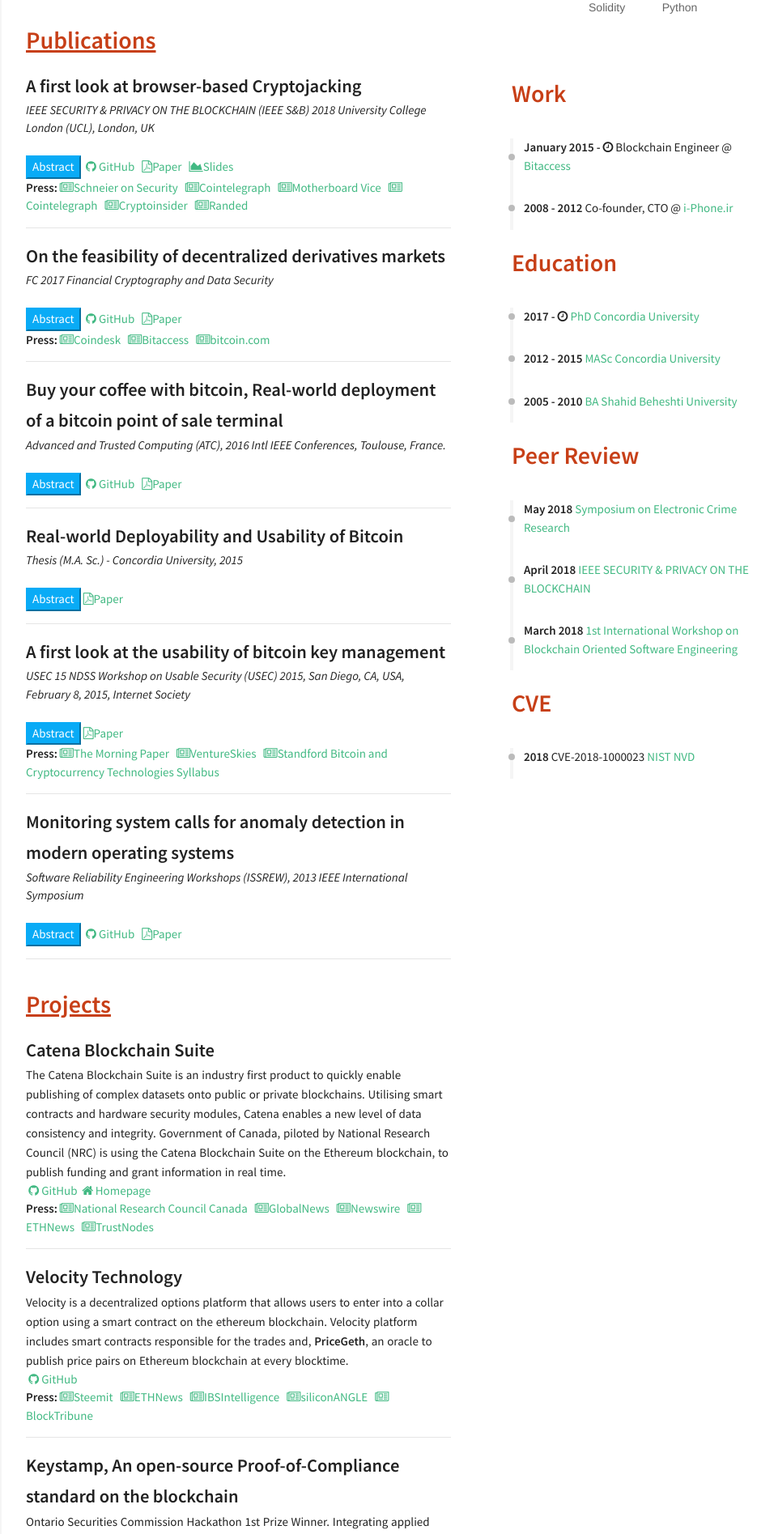
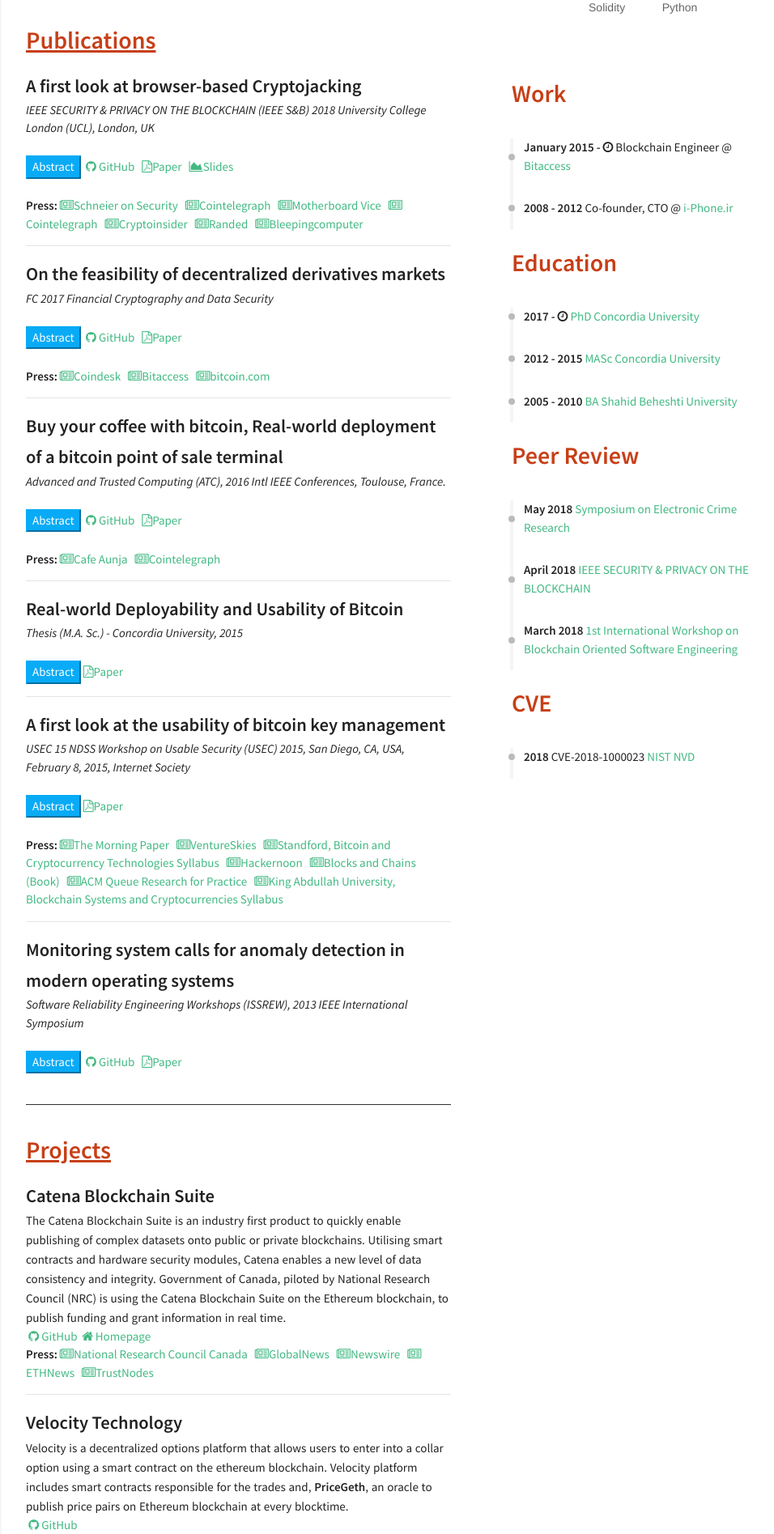
Before and after one commit to shayanb/shayan.es, a Jekyll site: the page built from index.html, in a window 1280 px wide. Shown: the part 353-2248 px from the top of the page at 81% size, without its empty margins (318-1274 px from the left). Built offline with Jekyll 4.4.1, drawn with Linux system fonts in a browser that asks for light colours; nearby versions of some CDN libraries; some of the changed text lies outside the part shown.

Commit message:
Update publications, minor <hr> layout changes

```diff
--- a/_data/index/publications.yml
+++ b/_data/index/publications.yml
@@ -19,6 +19,9 @@
         link: https://cryptoinsider.21mil.com/evolution-of-cryptojacking/
       - name: Randed
         link: https://randed.com/defeating-cryptojacking-with-browser-isolation-technology/?lang=en
+      - name: Bleepingcomputer
+        link: https://www.bleepingcomputer.com/news/security/report-three-of-top-four-malware-threats-are-in-browser-cryptocurrency-miners/
+
 
 - name: On the feasibility of decentralized derivatives markets
   descr: In this paper, we present Velocity, a decentralized market deployed on Ethereum for trading a custom type of derivative option. To enable the smart contract to work, we also implement a price fetching tool called PriceGeth. We present this as a case study, noting challenges in development of the system that might be of independent interest to whose working on smart contract implementations. We also apply recent academic results on the security of the Solidity smart contract language in validating our code’s security. Finally, we discuss more generally the use of smart contracts in modelling financial derivatives.
@@ -41,6 +44,11 @@
   github: https://github.com/shayanb/Bitcoin-PoS-PHP
   paper: https://ieeexplore.ieee.org/abstract/document/7816869/
   published: Advanced and Trusted Computing (ATC), 2016 Intl IEEE Conferences, Toulouse, France.
+  media:
+    - name: Cafe Aunja
+      link: http://blog.theshayan.com/2014/10/23/have-your-coffee-with-bitcoin/
+    - name: Cointelegraph
+      link: https://cointelegraph.com/news/new-bitcoin-merchants-and-businesses-the-grid-privatefly-flanders-university-ronald-mcdonald-house-and-more
 
 - name: Real-world Deployability and Usability of Bitcoin
   descr: We live in an era where Internet is one of the daily needs of human life. People use Internet banking instead of going to banks, they use email rather than postal mail.This leads to a robust digital way of living, but this also means people are trusting middle companies and third parties for their online services. The need of having a digital form of money that is not being controlled by one entity is plain to see. Bitcoin is the first and the most popular decentralized virtual currency. It is based on cryptographic functions to remove the need of a central bank and regulates the generation of new units. In this thesis, we would like to look at available tools to facilitate users in holding and using Bitcoin by a perspective on usability and security, and then evaluate the possibilities for a small business to accept Bitcoin payments. Our focus is on the usability of these tools and developing a useful framework for comparing and evaluating future tools. While many security tools have been studied from a usability perspective, our work is the first to look at Bitcoin.
@@ -57,8 +65,18 @@
       link: https://blog.acolyer.org/2017/02/22/a-first-look-at-the-usabilty-of-bitcoin-key-management/
     - name: VentureSkies
       link: http://www.ventureskies.com/blog/key-management-options-for-the-protection-of-bitcoins
-    - name: Standford Bitcoin and Cryptocurrency Technologies Syllabus
+    - name: Standford, Bitcoin and Cryptocurrency Technologies Syllabus
       link: https://crypto.stanford.edu/cs251_fall15/syllabus.html
+    - name: Hackernoon
+      link: https://hackernoon.com/killing-the-dragon-named-bitcoin-is-money-b6dce5b86535
+    - name: Blocks and Chains (Book)
+      link: https://www.amazon.com/Blocks-Chains-Introduction-Cryptocurrencies-Information/dp/1627057161
+    - name: ACM Queue Research for Practice
+      link: https://queue.acm.org/rfp/vol14iss6.html
+    - name: King Abdullah University, Blockchain Systems and Cryptocurrencies Syllabus
+      link: http://web.kaust.edu.sa/Faculty/MarcoCanini/classes/CS394B/S18/syllabus.html
+
+
 
 - name: Monitoring system calls for anomaly detection in modern operating systems
   descr: Host-based intrusion detection systems monitor systems in operation for significant deviations from normal (and healthy) behaviour. Many approaches have been proposed in the literature. Most of them, however, do not consider even the basic attack prevention mechanisms that are activated by default on today's many operating systems. Examples of such mechanisms include Address Space Layout Randomization and Data Execution Prevention. With such security methods in place, attackers are forced to perform additional actions to circumvent them. In this research, we conjecture that some of these actions may require the use of additional system calls. If so, one can trace such attacks to discover attack patterns that can later be used to enhance the detection power of anomaly detection systems. The purpose of this short paper is to motivate the need to investigate the impact of attack on system calls while trying to overcome these prevention mechanisms.
--- a/_includes/sections/lectures.html
+++ b/_includes/sections/lectures.html
@@ -36,7 +36,12 @@
                 <a href="{{ item.link }} " target="_blank"><i class="fa fa-newspaper-o"></i>{{item.name}}</a> &nbsp;
                 {% endfor %}
                 {% endif %}
-                <br><hr>
+                <br>
+                {% if forloop.last == false %}
+                  <hr>
+                {% endif %}
             </div>
     </div>
 {% endfor %}
+
+<br><hr style="height:1px;border:none;color:#333;background-color:#333;" />
--- a/_includes/sections/projects.html
+++ b/_includes/sections/projects.html
@@ -17,7 +17,11 @@
                 <a href="{{ item.link }} " target="_blank"><i class="fa fa-newspaper-o"></i>{{item.name}}</a> &nbsp;
                 {% endfor %}
                 {% endif %}
-                <br><hr>
+                <br>
+                {% if forloop.last == false %}
+                  <hr>
+                {% endif %}
             </div>
     </div>
 {% endfor %}
+<br><hr style="height:1px;border:none;color:#333;background-color:#333;" />
--- a/_includes/sections/publications.html
+++ b/_includes/sections/publications.html
@@ -25,11 +25,16 @@
                 <a href="{{ publication.slides }} " target="_blank"><i class="fa fa-area-chart"></i>Slides</a> &nbsp;
                 {% endif %}
                 {% if publication.media %}
-                <br> <b>Press:</b> {% for item in publication.media %}
+
+                <br><br> <b>Press:</b> {% for item in publication.media %}
                 <a href="{{ item.link }} " target="_blank"><i class="fa fa-newspaper-o"></i>{{item.name}}</a> &nbsp;
                 {% endfor %}
                 {% endif %}
-                <br><hr>
+                <br>
+                {% if forloop.last == false %}
+                  <hr>
+                {% endif %}
             </div>
     </div>
 {% endfor %}
+<br><hr style="height:1px;border:none;color:#333;background-color:#333;" />
```
